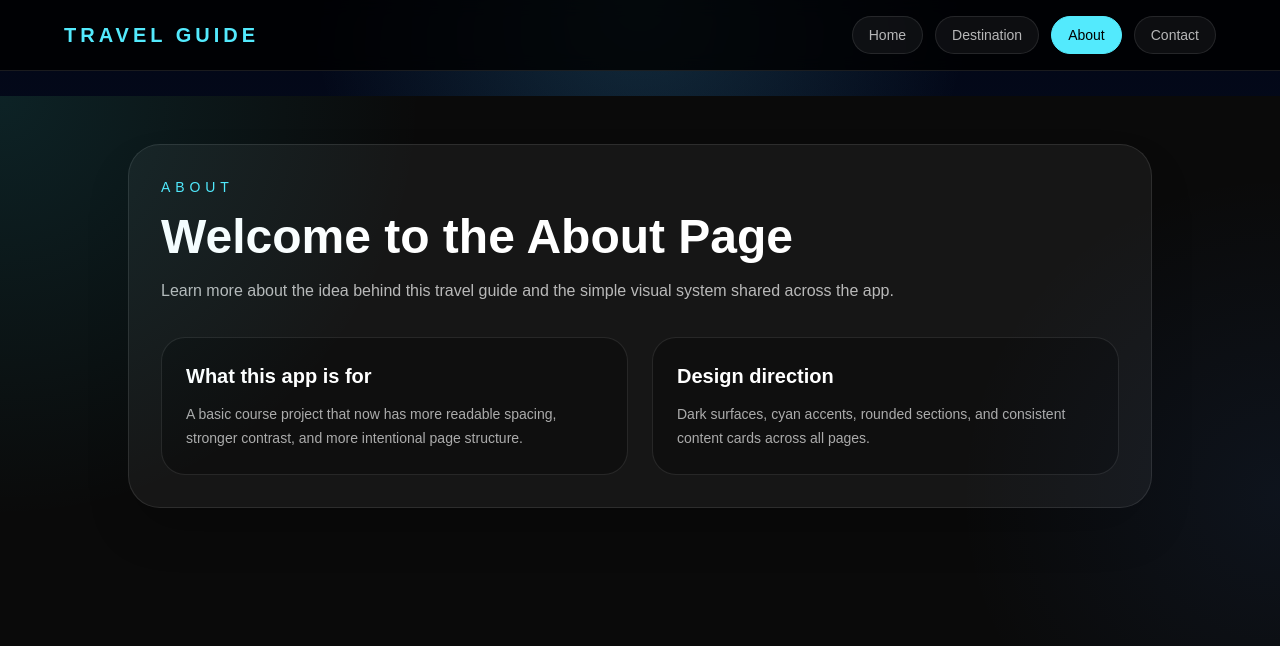
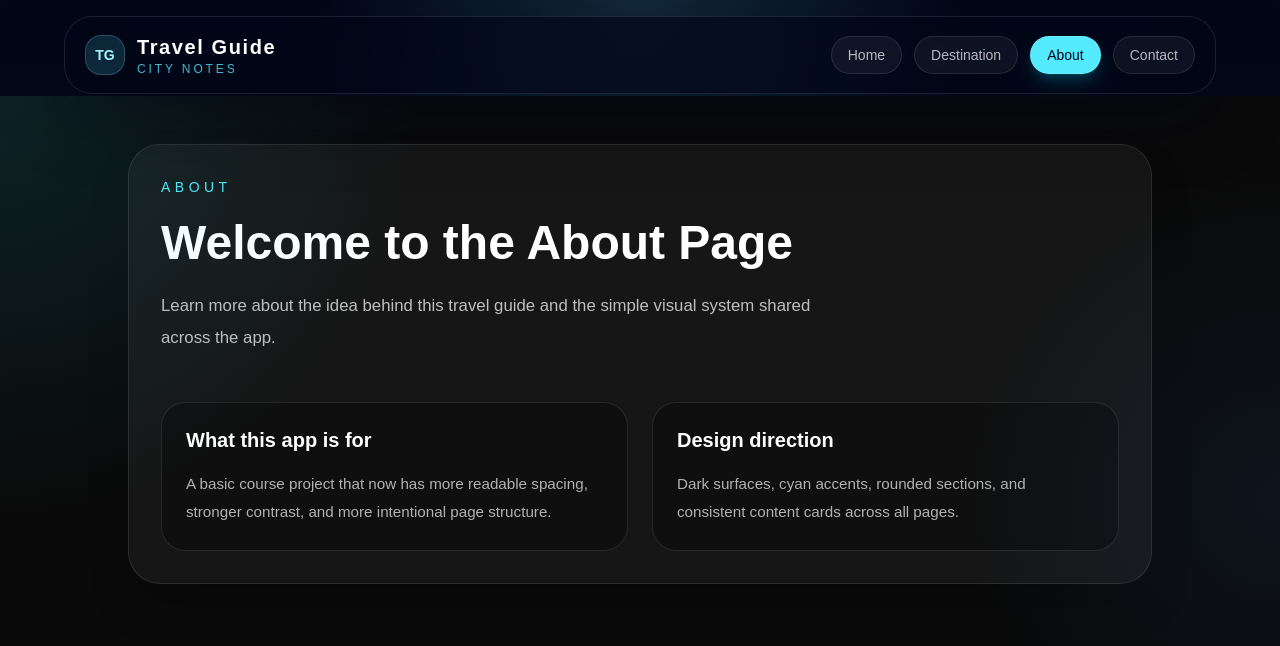
Before and after one commit to thecodexnam/Travel-Guide, a Next.js app: page /about in a window 1280 px wide. Shown: the top 646 px of the page. Built offline with nearby package versions, Linux system fonts and the light colour scheme; a web font is replaced by a local one.

Commit message:
Refactor About page layout and NavBar styles for improved readability and design consistency

```diff
--- a/src/app/about/page.jsx
+++ b/src/app/about/page.jsx
@@ -3,15 +3,15 @@ import React from 'react'
 function Page() {
   return (
     <main className="min-h-screen bg-neutral-950 px-4 py-8 text-white sm:px-6 sm:py-12">
-      <section className="mx-auto flex w-full max-w-5xl flex-col gap-8 rounded-[2rem] border border-white/10 bg-white/5 p-5 shadow-2xl shadow-black/30 sm:p-8">
-        <div className="space-y-4">
-          <p className="text-sm uppercase tracking-[0.35em] text-cyan-300">
+      <section className="mx-auto flex w-full max-w-5xl flex-col gap-10 rounded-[2rem] border border-white/10 bg-white/5 p-6 shadow-2xl shadow-black/30 sm:gap-12 sm:p-8">
+        <div className="max-w-3xl space-y-5">
+          <p className="text-sm uppercase tracking-[0.32em] text-cyan-300">
             About
           </p>
-          <h1 className="text-3xl font-semibold sm:text-4xl md:text-5xl">
+          <h1 className="text-3xl font-semibold leading-[1.1] sm:text-4xl md:text-5xl">
             Welcome to the About Page
           </h1>
-          <p className="max-w-3xl text-base leading-7 text-white/70">
+          <p className="max-w-2xl text-base leading-8 text-white/72 sm:text-[1.05rem]">
             Learn more about the idea behind this travel guide and the simple
             visual system shared across the app.
           </p>
@@ -19,15 +19,19 @@ function Page() {
 
         <div className="grid gap-6 md:grid-cols-2">
           <div className="rounded-3xl border border-white/10 bg-black/30 p-6">
-            <h2 className="text-xl font-semibold">What this app is for</h2>
-            <p className="mt-3 text-sm leading-6 text-white/65">
+            <h2 className="text-xl font-semibold leading-snug">
+              What this app is for
+            </h2>
+            <p className="mt-4 max-w-md text-sm leading-7 text-white/68 sm:text-[0.95rem]">
               A basic course project that now has more readable spacing,
               stronger contrast, and more intentional page structure.
             </p>
           </div>
           <div className="rounded-3xl border border-white/10 bg-black/30 p-6">
-            <h2 className="text-xl font-semibold">Design direction</h2>
-            <p className="mt-3 text-sm leading-6 text-white/65">
+            <h2 className="text-xl font-semibold leading-snug">
+              Design direction
+            </h2>
+            <p className="mt-4 max-w-md text-sm leading-7 text-white/68 sm:text-[0.95rem]">
               Dark surfaces, cyan accents, rounded sections, and consistent
               content cards across all pages.
             </p>
--- a/src/component/NavBar.jsx
+++ b/src/component/NavBar.jsx
@@ -15,25 +15,38 @@ function NavBar() {
   const pathname = usePathname()
 
   return (
-    <nav className="fixed top-0 z-50 w-full border-b border-white/10 bg-black/80 px-4 py-4 text-white backdrop-blur sm:px-6">
-      <div className="mx-auto flex w-full max-w-6xl flex-col gap-4 md:flex-row md:items-center md:justify-between">
+    <nav className="fixed top-0 z-50 w-full px-4 py-4 text-white sm:px-6">
+      <div className="mx-auto flex w-full max-w-6xl flex-col gap-4 rounded-[1.75rem] border border-white/10 bg-slate-950/70 px-5 py-4 shadow-[0_20px_70px_rgba(2,6,23,0.45)] backdrop-blur-xl md:flex-row md:items-center md:justify-between">
         <Link href="/">
-          <h1 className="text-lg font-semibold uppercase tracking-[0.16em] text-cyan-300 sm:text-xl sm:tracking-[0.2em]">
-            Travel Guide
-          </h1>
+          <div className="flex items-center gap-3">
+            <span className="inline-flex h-10 w-10 items-center justify-center rounded-2xl bg-cyan-300/15 text-sm font-semibold text-cyan-200 ring-1 ring-inset ring-cyan-200/20">
+              TG
+            </span>
+            <div>
+              <p className="text-lg font-semibold tracking-[0.08em] text-white sm:text-xl">
+                Travel Guide
+              </p>
+              <p className="text-xs uppercase tracking-[0.24em] text-cyan-300/80">
+                City Notes
+              </p>
+            </div>
+          </div>
         </Link>
         <ul className="flex flex-wrap gap-2 text-sm text-white/70 sm:gap-3">
           {links.map((link) => {
-            const isActive = pathname === link.href
+            const isActive =
+              pathname === link.href ||
+              (link.href === '/destination' &&
+                pathname.startsWith('/destination/'))
             const linkClasses = isActive
-              ? 'border-cyan-300 bg-cyan-300 text-black'
-              : 'border-white/10 bg-white/5 hover:border-cyan-300 hover:text-cyan-200'
+              ? 'border-cyan-200/30 bg-cyan-300 text-slate-950 shadow-lg shadow-cyan-400/20'
+              : 'border-white/10 bg-white/5 hover:-translate-y-0.5 hover:border-cyan-300/40 hover:bg-white/10 hover:text-cyan-100'
 
             return (
               <li key={link.href}>
                 <Link
                   href={link.href}
-                  className={`inline-flex rounded-full border px-3 py-2 text-xs transition sm:px-4 sm:text-sm ${linkClasses}`}
+                  className={`inline-flex rounded-full border px-3 py-2 text-xs font-medium sm:px-4 sm:text-sm ${linkClasses}`}
                 >
                   {link.label}
                 </Link>
```
